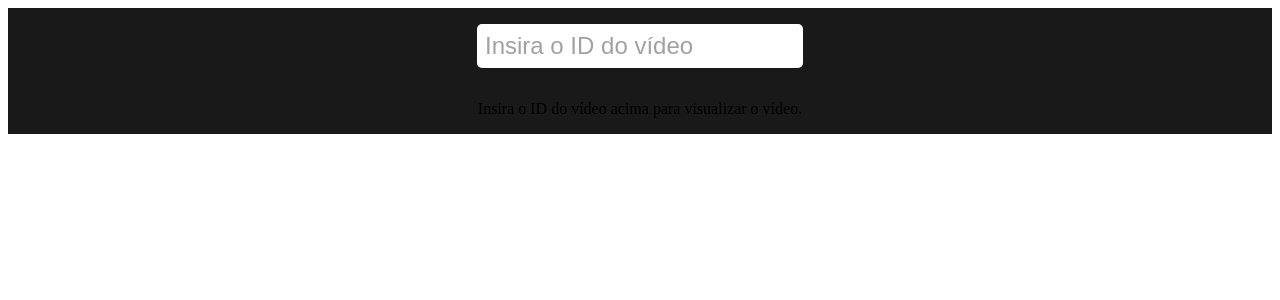
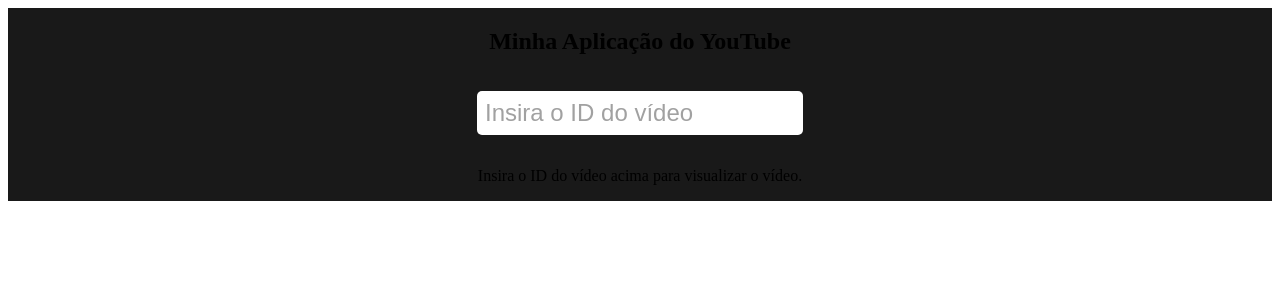
Before and after one commit to lbseven7/baixar-videos-youtube, a React (Create React App) app: page / in a window 1280 px wide. Shown: the top 300 px of the page. Built offline with nearby package versions, Linux system fonts and the light colour scheme.

Commit message:
feat: chama o componente Header no App

```diff
--- a/src/App.js
+++ b/src/App.js
@@ -3,7 +3,7 @@
 import React, { useState } from 'react';
 import VideoPlayer from './componentes/VideoPlayer/VideoPlayer.jsx';
 import { VideoContainer } from './componentes/VideoPlayer/style/VideoPlayer.styles.jsx';
-// import Header from './componentes/Header/index.jsx';
+import Header from './componentes/Header/Header.jsx';
 
 function App() {
   const [videoId, setVideoId] = useState('');
@@ -48,7 +48,7 @@
 
   return (
     <VideoContainer>
-      {/* <Header /> */}
+      <Header />
       {searchInput()}
       {videos.length === 0 ? (
         <p>Insira o ID do vídeo acima para visualizar o vídeo.</p>
```
Also changed, not shown: 1 other file (tests, documents, lock files or other folders).
